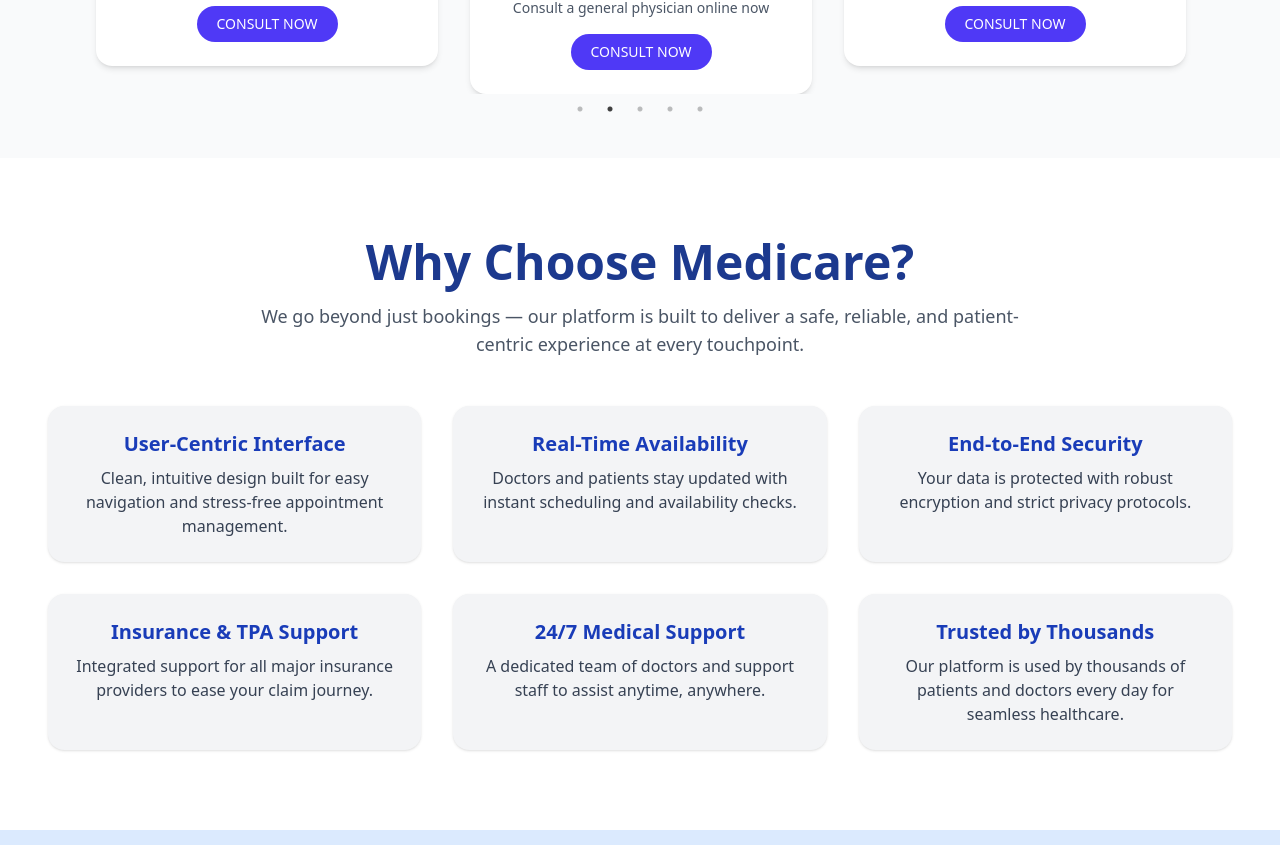
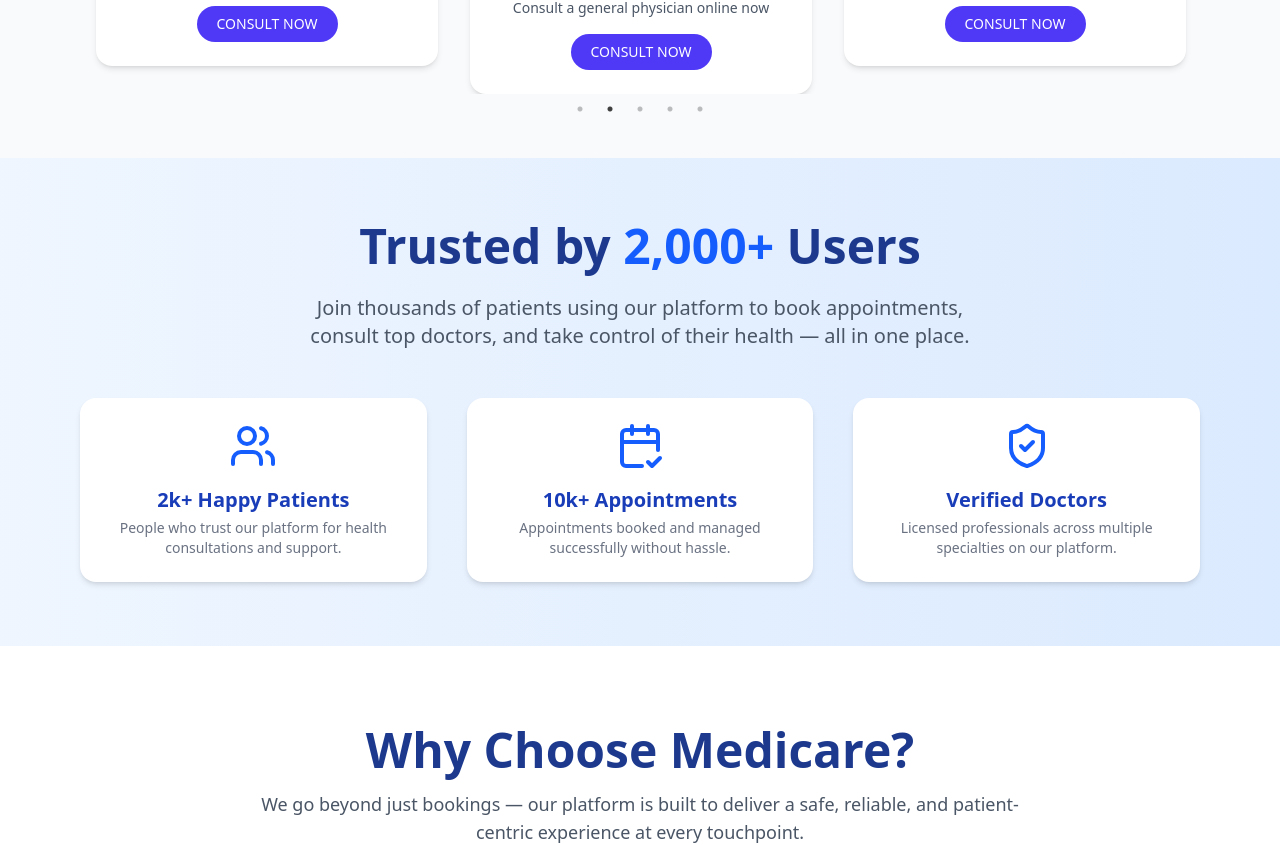
Before and after one commit to piyushpotghan/final-year-project, a React (Vite) app in the folder final year/: page / in a window 1280 px wide. Shown: the part 985-1830 px from the top of the page. Built offline with nearby package versions, Linux system fonts and the light colour scheme.

Commit message:
commited2

```diff
--- a/final year/src/App.jsx
+++ b/final year/src/App.jsx
@@ -12,6 +12,7 @@
 import WhyUs from './Pages/whyUs'
 import UserTestimonials from './Pages/testimonials';
 import Map from './Pages/Map';
+import TrustedBy from './Pages/TrustedBy'
 
 
 const App = () => {
@@ -28,7 +29,11 @@
               <>
                 <Hero />
                 <HealthConcern/>
-                <WhyUs/>
+                {/* <TrustedBy/> */}
+                <div id="whyus">
+                <TrustedBy/>
+                   <WhyUs/>
+                </div>
                 <Map/>
                 <UserTestimonials/>
 
--- a/final year/src/Hero.jsx
+++ b/final year/src/Hero.jsx
@@ -16,11 +16,11 @@
           <p className="text-gray-600 mt-4 text-lg">
             Trusted healthcare service at your fingertips. Find experienced doctors and get instant booking confirmation.
           </p>
-          <div className="mt-6 px-[200px] py-2">
+          {/* <div className="mt-6 px-[200px] py-2">
             <a href="#appointments" className="bg-blue-600 text-white px-6 py-3 rounded-full shadow hover:bg-blue-700 transition">
               Apply Now
             </a>
-          </div>
+          </div> */}
         </div>
 
         {/* Right Image */}
--- a/final year/src/Navbar.jsx
+++ b/final year/src/Navbar.jsx
@@ -14,7 +14,17 @@
         {/* Desktop Menu */}
         <div className=" flex items-center justify-center  space-x-12">
           <Link to="/" className="hover:text-white font-bold">Home</Link>
-          <Link to="/About" className="hover:text-white font-bold">About</Link>
+          {/* <Link to="/About" className="hover:text-white font-bold">About</Link> */}
+          {/*-----------------------------------------------------*/}
+          <Link to="/" className="hover:text-white font-bold" onClick={() => {
+            setTimeout(() => {
+              const el = document.getElementById("whyus");
+              el?.scrollIntoView({ behavior: "smooth" });
+            }, 100); // delay ensures Home page loads first
+          }}>
+            About
+          </Link>
+           {/*---------------------------------------------------------*/}
           <Link to="/Contact" className="hover:text-white font-bold">Contact</Link>
           <Link to="/Login" className="hover:text-white font-bold">Login</Link>
         </div>
--- a/final year/src/Pages/QuoteSection.jsx
+++ b/final year/src/Pages/QuoteSection.jsx
@@ -11,12 +11,15 @@
         </div>
 
         {/* Content */}
-        <p className="text-xl md:text-2xl font-semibold text-blue-900 leading-relaxed">
+        {/* <p className="text-xl md:text-2xl font-semibold text-blue-900 leading-relaxed">
         Our mission is to simplify healthcare access through intelligent technology—
         <br /><br />
         <span className="text-blue-900">
             connecting patients to trusted doctors anytime, anywhere, with just a click.
         </span>
+        </p> */}
+        <p className="text-xl md:text-2xl font-semibold text-blue-900 leading-relaxed">
+         Medicare is on a mission to make quality healthcare affordable and accessible for over a billion+ Indians. We believe in empowering our users with the most accurate, comprehensive, and curated information and care, enabling them to make better healthcare decisions and book appointments.
         </p>
 
         {/* Bottom Quote */}
--- /dev/null
+++ b/final year/src/Pages/TrustedBy.jsx
@@ -0,0 +1,39 @@
+import React from 'react';
+import { Users, CalendarCheck2, ShieldCheck } from 'lucide-react';
+
+export default function TrustedBy() {
+  return (
+    <section className="bg-gradient-to-r from-blue-50 to-blue-100 py-16 px-6 md:px-20 text-center">
+      <h2 className="text-4xl md:text-5xl font-extrabold text-blue-900 mb-6">
+        Trusted by <span className="text-blue-600">2,000+</span> Users
+      </h2>
+
+      <p className="text-lg md:text-xl text-gray-600 max-w-2xl mx-auto mb-12">
+        Join thousands of patients using our platform to book appointments, consult top doctors, and take control of their health — all in one place.
+      </p>
+
+      <div className="grid grid-cols-1 md:grid-cols-3 gap-10 text-blue-800 font-medium">
+        {/* Card 1 */}
+        <div className="bg-white rounded-2xl shadow-md p-6 flex flex-col items-center transition hover:shadow-lg">
+          <Users className="w-12 h-12 mb-4 text-blue-600" />
+          <h3 className="text-xl font-semibold mb-1">2k+ Happy Patients</h3>
+          <p className="text-gray-500 text-sm">People who trust our platform for health consultations and support.</p>
+        </div>
+
+        {/* Card 2 */}
+        <div className="bg-white rounded-2xl shadow-md p-6 flex flex-col items-center transition hover:shadow-lg">
+          <CalendarCheck2 className="w-12 h-12 mb-4 text-blue-600" />
+          <h3 className="text-xl font-semibold mb-1">10k+ Appointments</h3>
+          <p className="text-gray-500 text-sm">Appointments booked and managed successfully without hassle.</p>
+        </div>
+
+        {/* Card 3 */}
+        <div className="bg-white rounded-2xl shadow-md p-6 flex flex-col items-center transition hover:shadow-lg">
+          <ShieldCheck className="w-12 h-12 mb-4 text-blue-600" />
+          <h3 className="text-xl font-semibold mb-1">Verified Doctors</h3>
+          <p className="text-gray-500 text-sm">Licensed professionals across multiple specialties on our platform.</p>
+        </div>
+      </div>
+    </section>
+  );
+}
```
